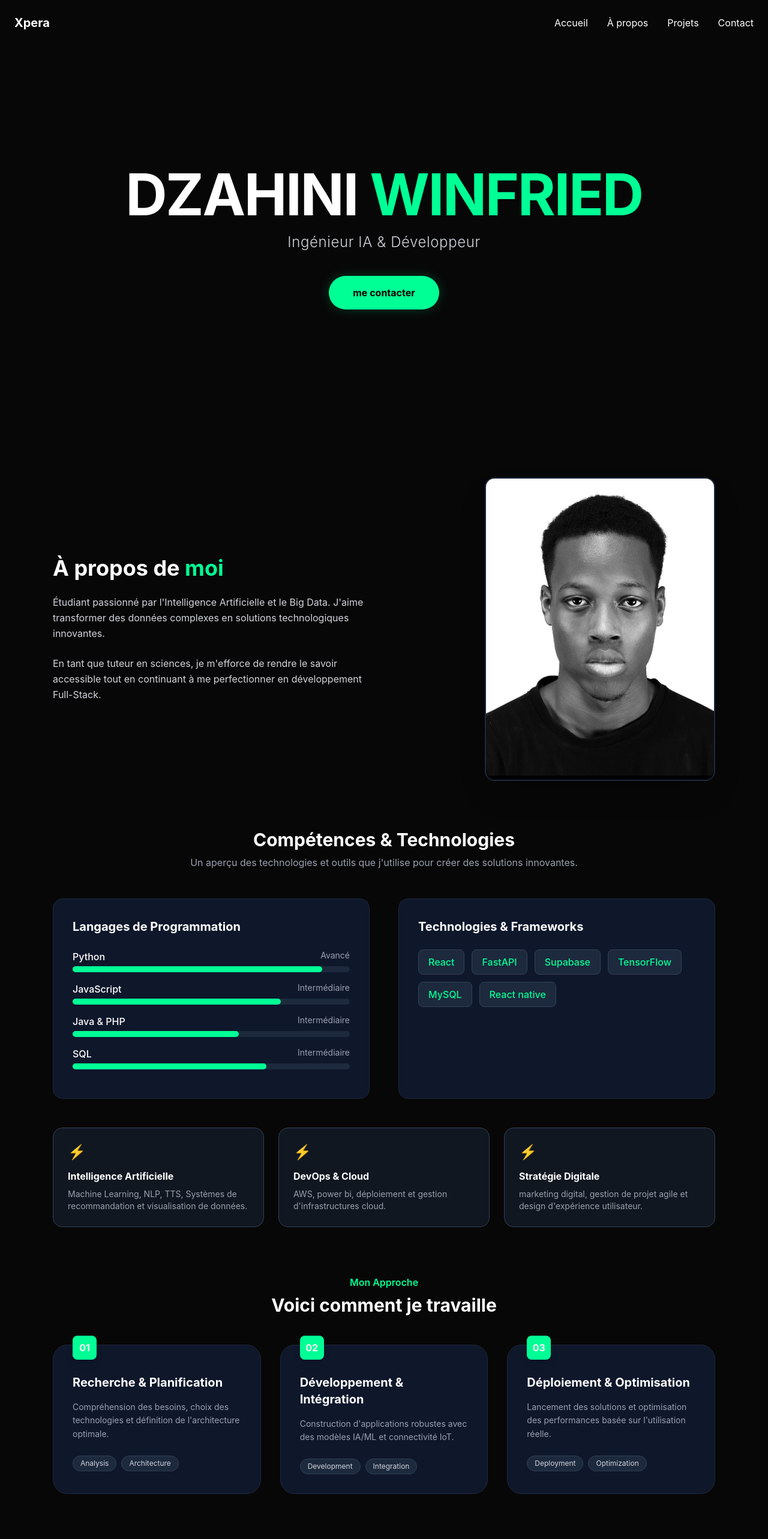
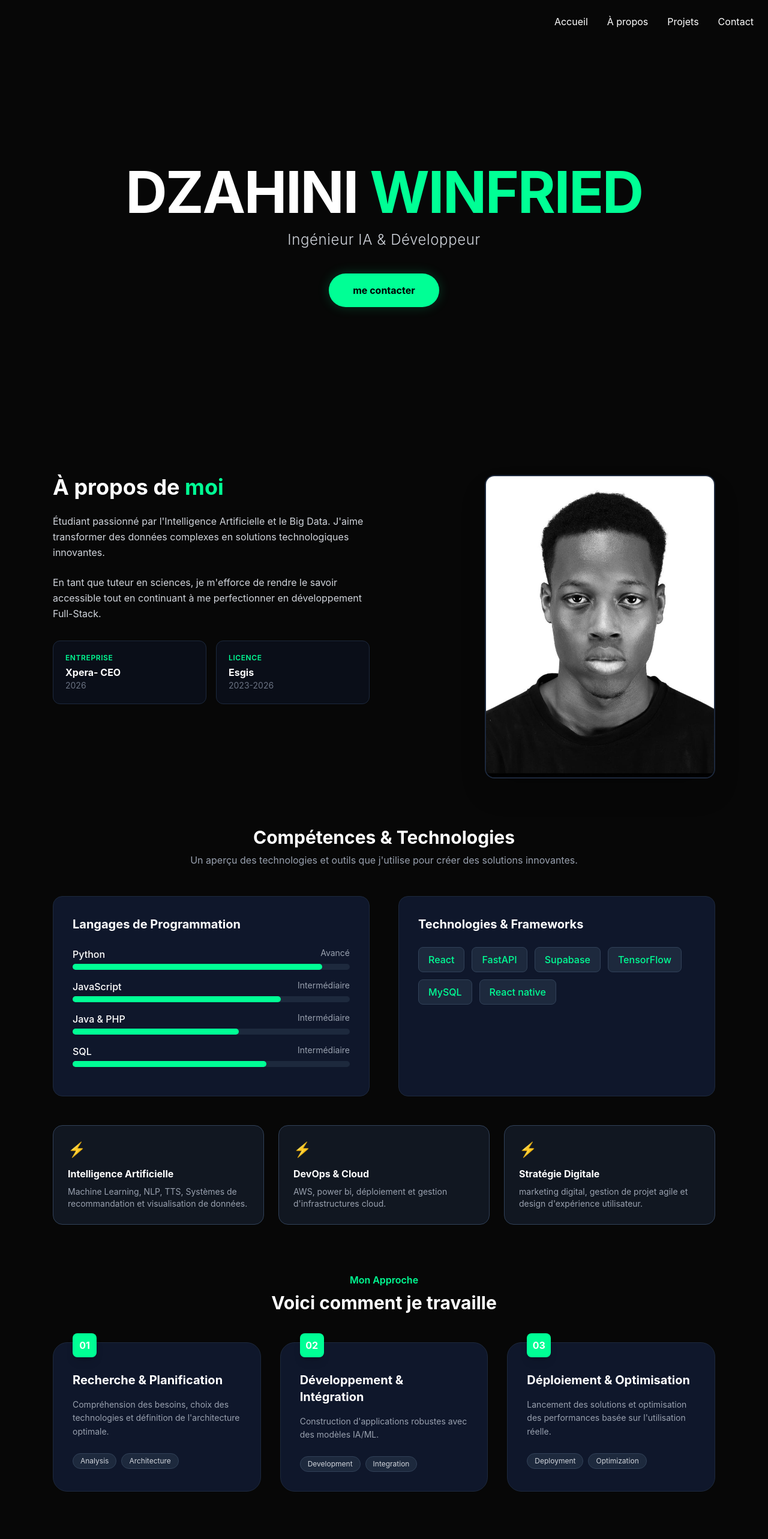
Before and after one commit to david-caja/david-portfolio, a React (Vite) app: page / in a window 1280 px wide. Shown: the top 2566 px of the page at 60% size. Built offline with nearby package versions, Linux system fonts and the light colour scheme.

Commit message:
ajout de l'entreprise et licence

```diff
--- a/src/components/About.jsx
+++ b/src/components/About.jsx
@@ -37,11 +37,20 @@ const ApproachStep = ({ number, title, description, tags }) => (
   </div>
 );
 
+// Nouveau composant pour les expériences
+const ExperienceCard = ({ type, title, year }) => (
+  <div className="bg-slate-900/50 p-5 rounded-xl border border-slate-800 hover:border-primary/50 transition-all">
+    <p className="text-primary text-xs uppercase tracking-wider font-semibold mb-1">{type}</p>
+    <h3 className="text-white font-bold">{title}</h3>
+    <p className="text-gray-500 text-sm">{year}</p>
+  </div>
+);
+
 const About = () => {
   return (
     <section className="py-20 bg-darkBg">
-      {/* Section About Me */}
-      <div className="max-w-6xl mx-auto px-6 grid md:grid-cols-2 gap-12 items-center mb-20">
+      {/* Section About Me & Expériences */}
+      <div className="max-w-6xl mx-auto px-6 grid md:grid-cols-2 gap-12 items-start mb-20">
         <div>
           <h2 className="text-4xl font-bold mb-6 text-white">
             À propos de <span className="text-primary">moi</span>
@@ -50,11 +59,18 @@ const About = () => {
             Étudiant passionné par l'Intelligence Artificielle et le Big Data.
             J'aime transformer des données complexes en solutions technologiques innovantes.
           </p>
-          <p className="text-gray-300 leading-relaxed">
+          <p className="text-gray-300 leading-relaxed mb-8">
             En tant que tuteur en sciences, je m'efforce de rendre le savoir accessible
             tout en continuant à me perfectionner en développement Full-Stack.
           </p>
+
+          {/* Insertion des infos d'image_b960ed.png */}
+          <div className="grid grid-cols-2 gap-4">
+            <ExperienceCard type="Entreprise" title="Xpera- CEO" year="2026" />
+            <ExperienceCard type="Licence" title="Esgis" year="2023-2026" />
+          </div>
         </div>
+
         <div className="flex justify-center md:justify-end">
           <div className="max-w-sm rounded-2xl overflow-hidden border-2 border-slate-800 shadow-2xl">
             <img src={davidImg} alt="David Winfried" className="w-full h-auto object-contain" />
@@ -93,7 +109,7 @@ const About = () => {
         </div>
       </div>
 
-      {/* Nouvelle Section : Mon Approche */}
+      {/* Section : Mon Approche */}
       <div className="max-w-6xl mx-auto px-6">
         <p className="text-primary text-center font-semibold mb-2">Mon Approche</p>
         <h2 className="text-3xl font-bold text-center text-white mb-12">Voici comment je travaille</h2>
@@ -107,7 +123,7 @@ const About = () => {
           <ApproachStep
             number="02"
             title="Développement & Intégration"
-            description="Construction d'applications robustes avec des modèles IA/ML et connectivité IoT."
+            description="Construction d'applications robustes avec des modèles IA/ML."
             tags={["Development", "Integration"]}
           />
           <ApproachStep
--- a/src/components/Header.jsx
+++ b/src/components/Header.jsx
@@ -1,7 +1,7 @@
 const Header = () => {
   return (
     <nav className="flex justify-between items-center p-6 bg-darkBg">
-      <div className="text-xl font-bold text-white">Xpera</div>
+      <div className="text-xl font-bold text-white"></div>
       <ul className="flex gap-8 text-white">
         <li className="hover:text-primary cursor-pointer transition-colors">Accueil</li>
         <li className="hover:text-primary cursor-pointer transition-colors">À propos</li>
--- a/src/components/Portfolio.jsx
+++ b/src/components/Portfolio.jsx
@@ -10,11 +10,11 @@ import sprachia7 from '../assets/sprachia_7.jpg';
 
 
 const projects = [
-  { id: 1, title: "Sprachia", desc: "application d'apprentissage de langue.", img: sprachia1, tags: ["React", "Fast API" ,"Superbaser"] },
-  { id: 2, title: "Kontext Explorer", desc: "Recherche sémantique (6M de phrases).", img: sprachia2, tags: ["Embeding", "Qdrant" , "Sentence transformer"] },
-  { id: 3, title: "Shadowing AI", desc: "Analyse de prononciation.", img: sprachia3, tags: ["wishper", "STT"] },
-  { id: 4, title: "Video Analyzer", desc: "Analyse TikTok/Reels via IA.", img: sprachia4, tags: ["LLM"] },
-  { id: 5, title: "Tuteur IA", desc: "Appel video avec IA ", img: sprachia7, tags: ["STT", "TTS"] },
+  { id: 1, title: "Sprachia", desc: "application d'apprentissage de langue.", img: sprachia1, tags: ["React", "Fast API" ,"Supabase"] },
+  { id: 2, title: "Kontext Explorer", desc: "Moteur de Recherche sémantique pour trouver les meilleurs phrases de natifs allemands et anglais (9M de phrases).", img: sprachia2, tags: ["Embeding", "Qdrant" , "Sentence transformer"] },
+  { id: 3, title: "Shadowing AI", desc: "Analyse par l'IA de la prononciation.", img: sprachia3, tags: ["wishper", "STT"] },
+  { id: 4, title: "Video Analyzer", desc: "Analyse d'une video et obtention du resumé de la video TikTok/Reels (allemand ou anglais) via le lien grace à l'IA.", img: sprachia4, tags: ["LLM"] },
+  { id: 5, title: "Tuteur IA", desc: "Appel video  en temps réel avec un agent IA en vue de pratiquer et apprendre une langue ", img: sprachia7, tags: ["STT", "TTS"] },
 ];
 
 const Portfolio = () => {
```
